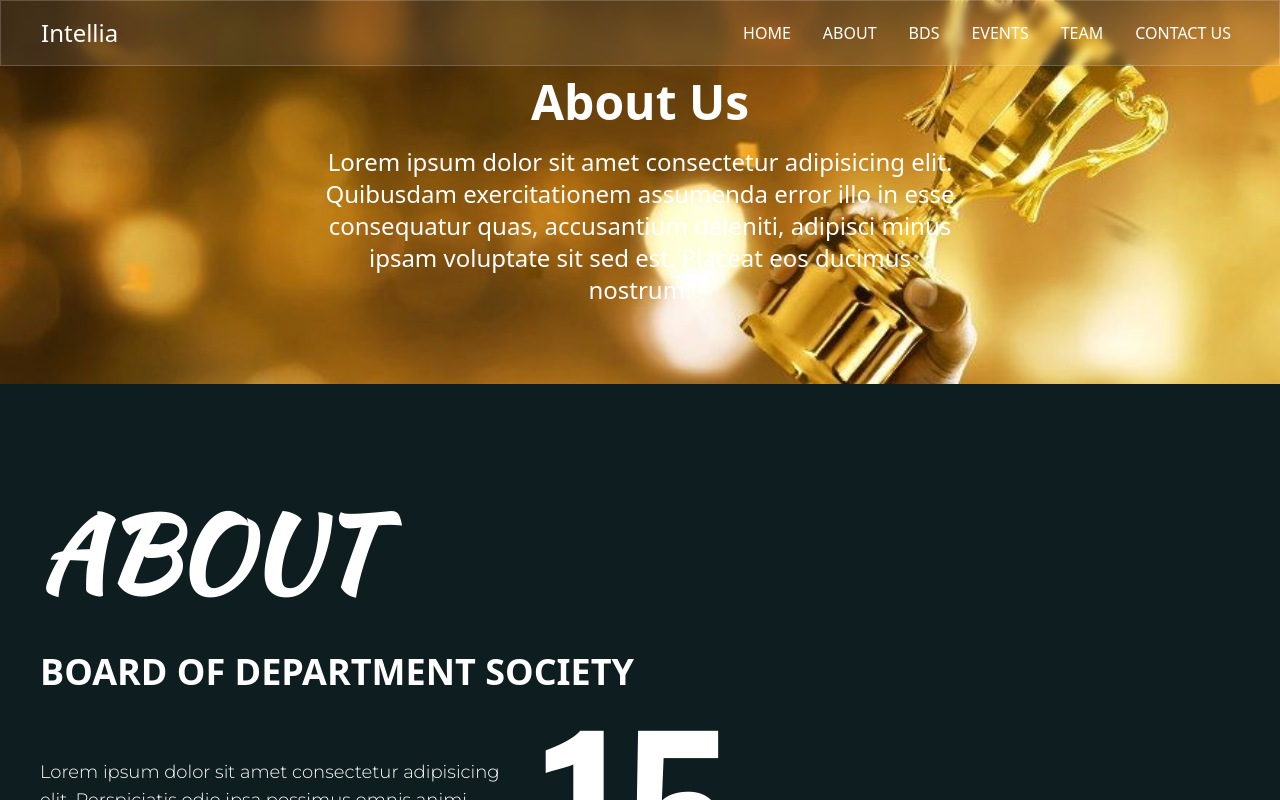
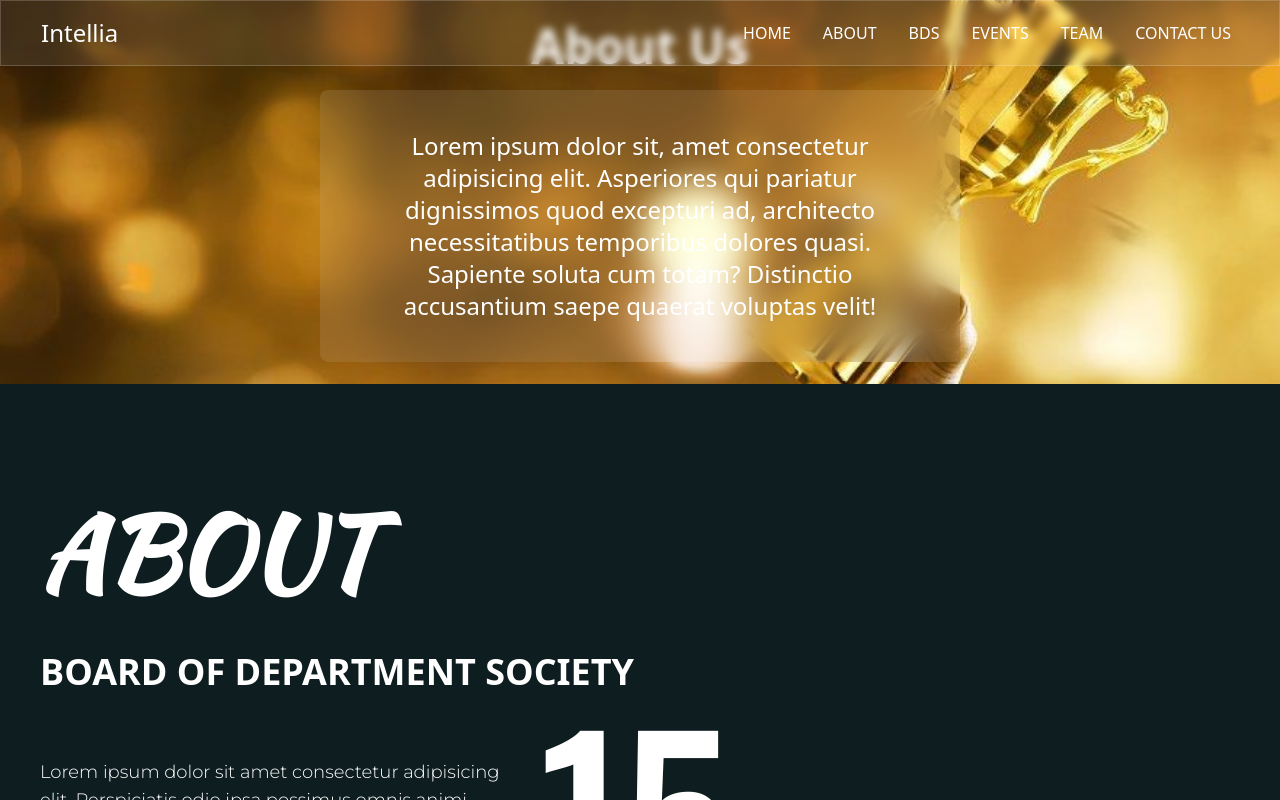
Before and after one commit to A158-debug/Intellia_Website, a React (Create React App) app: page /BDS in a window 1280 px wide. Shown: the top 800 px of the page. Built offline with nearby package versions, Linux system fonts and the light colour scheme.

Commit message:
final update image in bds

```diff
--- a/src/components/BDS/BDS.jsx
+++ b/src/components/BDS/BDS.jsx
@@ -10,8 +10,10 @@ const BDS = () => {
         <img src={Cup} alt="About Us" className="w-full h-96 object-cover" />
         <div className="absolute top-1/2 left-1/2 transform -translate-x-1/2 -translate-y-1/2 text-white text-center">
           <h1 className="text-5xl font-bold mb-5">About Us</h1>
-          <p className="text-2xl">Lorem ipsum dolor sit amet consectetur adipisicing elit. Quibusdam exercitationem assumenda error illo in esse consequatur quas, accusantium deleniti, adipisci minus ipsam voluptate sit sed est. Placeat eos ducimus nostrum!</p>
+        <div className="backdrop-filter backdrop-blur-lg bg-white bg-opacity-10 p-10 rounded-lg">
+          <p className="text-2xl">Lorem ipsum dolor sit, amet consectetur adipisicing elit. Asperiores qui pariatur dignissimos quod excepturi ad, architecto necessitatibus temporibus dolores quasi. Sapiente soluta cum totam? Distinctio accusantium saepe quaerat voluptas velit!</p>
         </div>
+      </div>
       </div>
       {/* <p className='text-7xl font-semibold text-center'>MEET OUR TEAM</p> */}
       <div className="pt-20 p-10">
```
